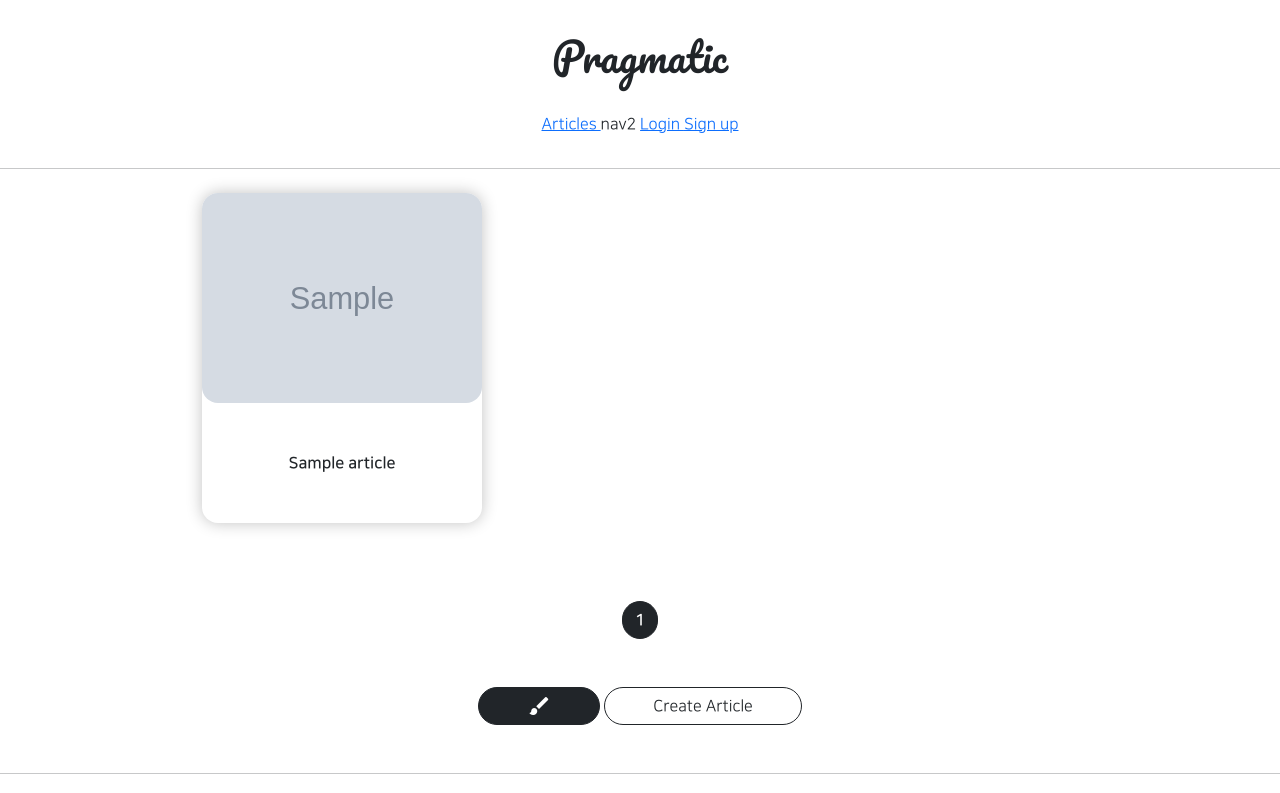
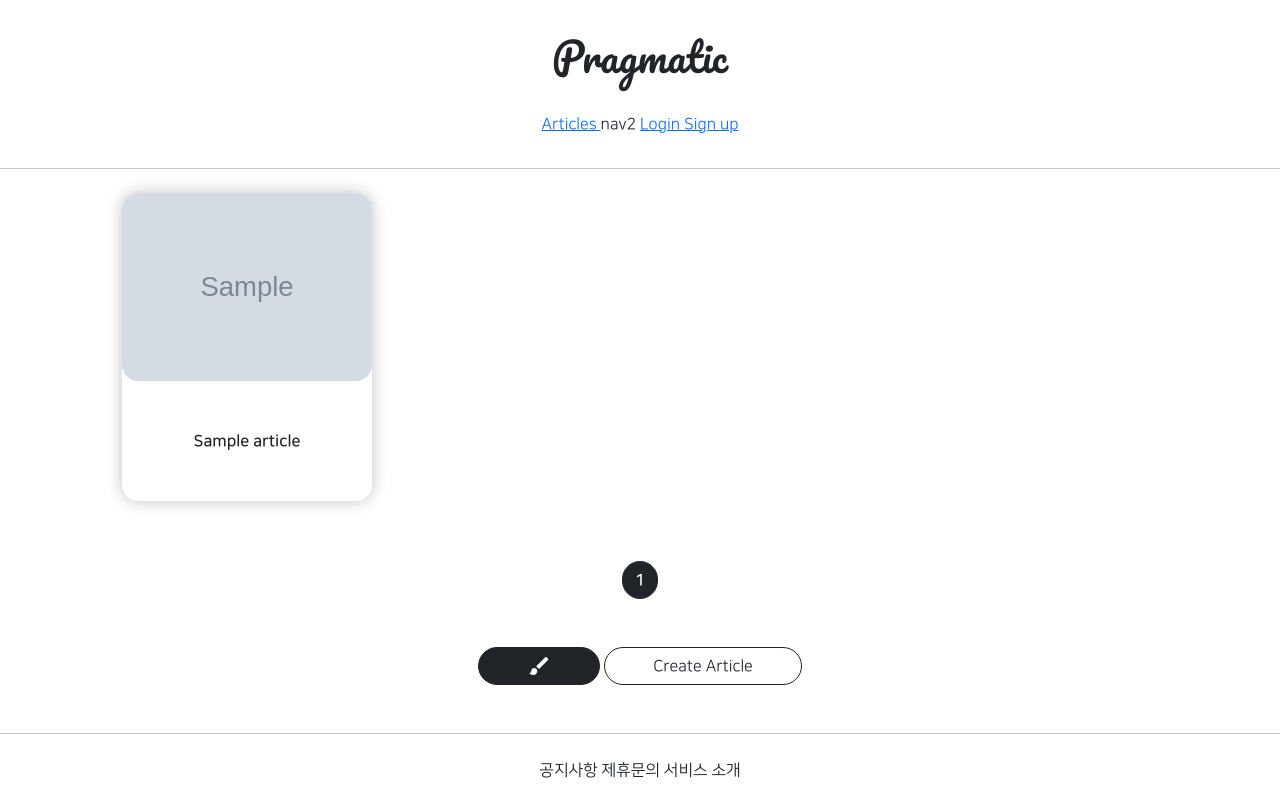
Before and after one commit to surlyban-selor/kalrasu, a Django app: page /articles/list/ in a window 1280 px wide. Shown: the top 793 px of the page. Run offline with Django 3.2, Linux system fonts and the light colour scheme; tables that the repository leaves empty hold one stand-in row (values such as "Sample post"); grey boxes marked "Sample" are stand-in pictures; parts of the project's set-up code (start-up, migrations or seed data) failed here and were passed over; some libraries are stand-ins or nearby versions.

Commit message:
8/13 3ban class commit 2

```diff
--- a/articleapp/templates/articleapp/list.html
+++ b/articleapp/templates/articleapp/list.html
@@ -5,8 +5,14 @@
 {% block content %}
 
     <style>
+        .container {
+            padding: 0;
+            margin: 0 auto;
+        }
+
         .container div {
-      width: 280px;
+          width: 45%;
+            max-width: 250px;
           display: flex;
           justify-content: center;
           align-items: center;
--- a/articleapp/views.py
+++ b/articleapp/views.py
@@ -63,5 +63,5 @@ class ArticleListView(ListView):
     model = Article
     context_object_name = 'article_list'
     template_name = 'articleapp/list.html'
-    paginate_by = 1
+    paginate_by = 20
     # 리스트 뷰 로직
--- a/static/js/magicgrid.js
+++ b/static/js/magicgrid.js
@@ -277,7 +277,7 @@ MagicGrid.prototype.listen = function listen () {
 let magicGrid = new MagicGrid({
   container: '.container',
   animate: true,
-  gutter: 30,
+  gutter: 12,
   static: true,
   useMin: true
 });
```
Lines whose indentation alone changed are shown as unchanged.
